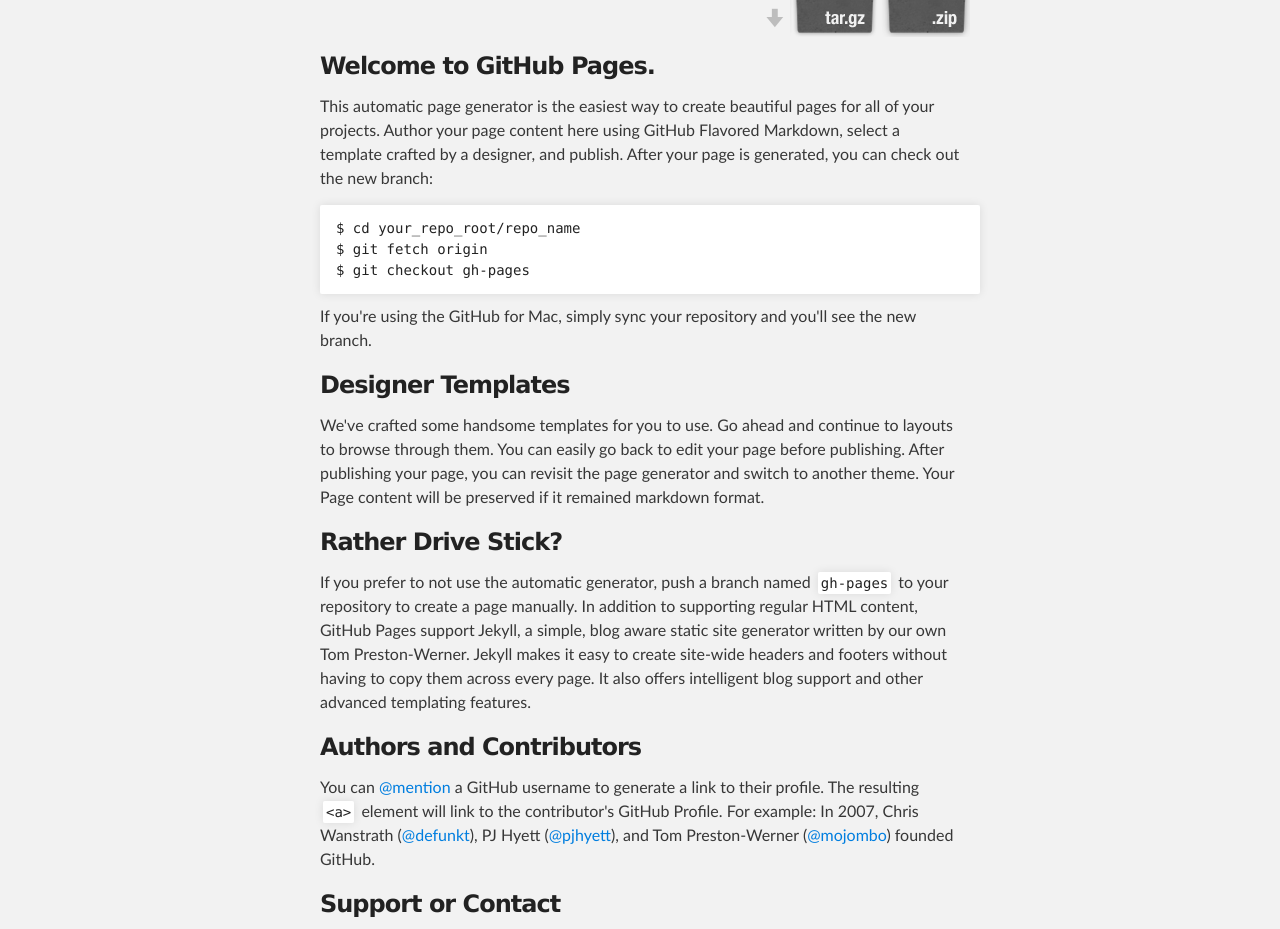
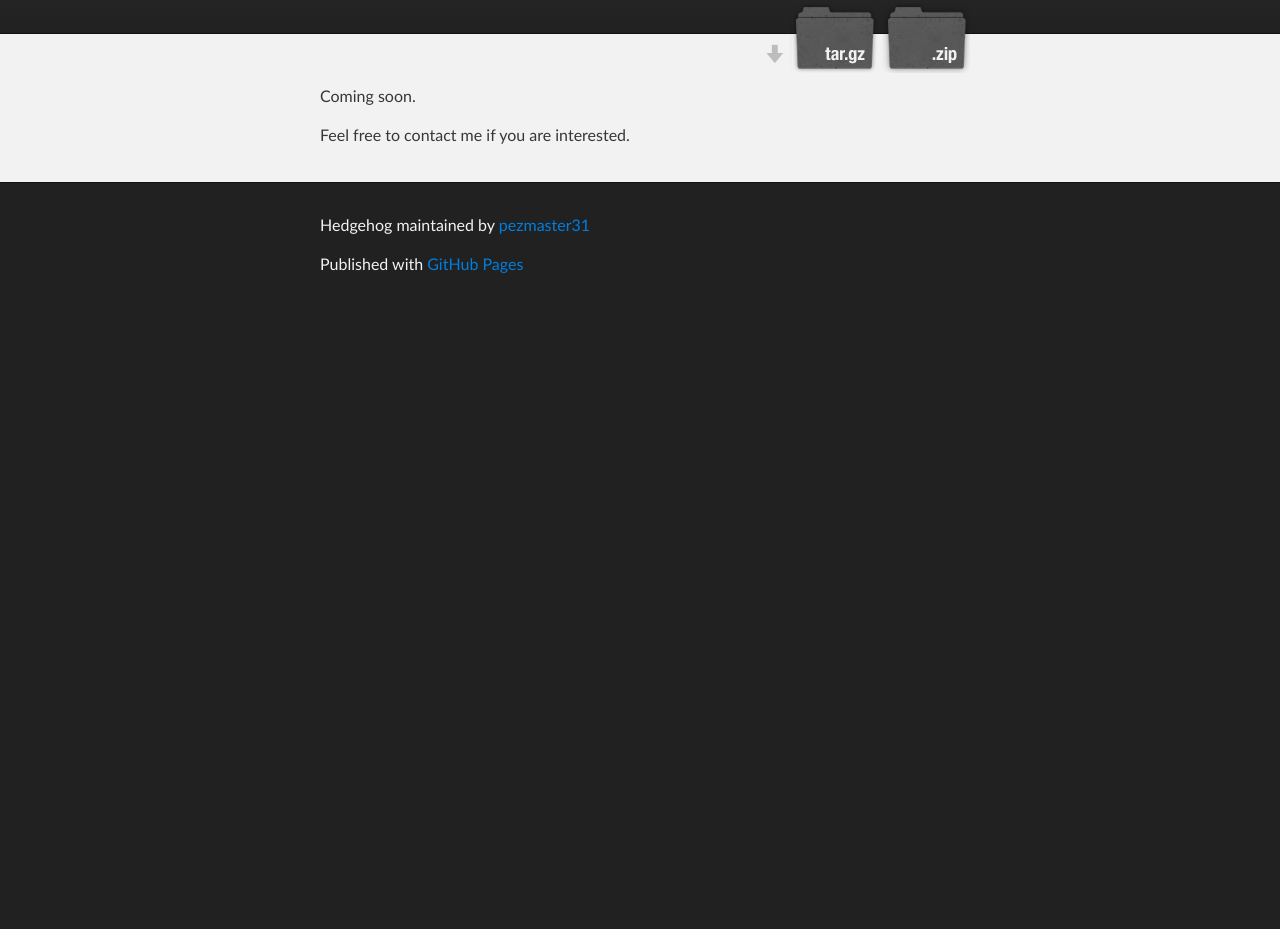
Before and after one commit to pezmaster31/hedgehog, a plain HTML site: page index.html in a window 1280 px wide. Shown: the part 176-1105 px from the top of the page. After the commit the page ends 800 px from the top, so only its background shows below. Drawn offline with Linux system fonts and the light colour scheme.

```diff
--- a/index.html
+++ b/index.html
@@ -4,7 +4,7 @@
   <head>
     <meta charset='utf-8' />
     <meta http-equiv="X-UA-Compatible" content="chrome=1" />
-    <meta name="description" content="Hedgehog : " />
+    <meta name="description" content="Hedgehog : Scalable &amp; intuitive variant visualization" />
 
     <link rel="stylesheet" type="text/css" media="screen" href="stylesheets/stylesheet.css">
 
@@ -19,7 +19,7 @@
           <a id="forkme_banner" href="https://github.com/pezmaster31/hedgehog">View on GitHub</a>
 
           <h1 id="project_title">Hedgehog</h1>
-          <h2 id="project_tagline"></h2>
+          <h2 id="project_tagline">Scalable &amp; intuitive variant visualization</h2>
 
             <section id="downloads">
               <a class="zip_download_link" href="https://github.com/pezmaster31/hedgehog/zipball/master">Download this project as a .zip file</a>
@@ -31,37 +31,9 @@
     <!-- MAIN CONTENT -->
     <div id="main_content_wrap" class="outer">
       <section id="main_content" class="inner">
-        <h3>
-<a name="welcome-to-github-pages" class="anchor" href="#welcome-to-github-pages"><span class="octicon octicon-link"></span></a>Welcome to GitHub Pages.</h3>
+        <p>Coming soon. </p>
 
-<p>This automatic page generator is the easiest way to create beautiful pages for all of your projects. Author your page content here using GitHub Flavored Markdown, select a template crafted by a designer, and publish. After your page is generated, you can check out the new branch:</p>
-
-<pre><code>$ cd your_repo_root/repo_name
-$ git fetch origin
-$ git checkout gh-pages
-</code></pre>
-
-<p>If you're using the GitHub for Mac, simply sync your repository and you'll see the new branch.</p>
-
-<h3>
-<a name="designer-templates" class="anchor" href="#designer-templates"><span class="octicon octicon-link"></span></a>Designer Templates</h3>
-
-<p>We've crafted some handsome templates for you to use. Go ahead and continue to layouts to browse through them. You can easily go back to edit your page before publishing. After publishing your page, you can revisit the page generator and switch to another theme. Your Page content will be preserved if it remained markdown format.</p>
-
-<h3>
-<a name="rather-drive-stick" class="anchor" href="#rather-drive-stick"><span class="octicon octicon-link"></span></a>Rather Drive Stick?</h3>
-
-<p>If you prefer to not use the automatic generator, push a branch named <code>gh-pages</code> to your repository to create a page manually. In addition to supporting regular HTML content, GitHub Pages support Jekyll, a simple, blog aware static site generator written by our own Tom Preston-Werner. Jekyll makes it easy to create site-wide headers and footers without having to copy them across every page. It also offers intelligent blog support and other advanced templating features.</p>
-
-<h3>
-<a name="authors-and-contributors" class="anchor" href="#authors-and-contributors"><span class="octicon octicon-link"></span></a>Authors and Contributors</h3>
-
-<p>You can <a href="https://github.com/blog/821" class="user-mention">@mention</a> a GitHub username to generate a link to their profile. The resulting <code>&lt;a&gt;</code> element will link to the contributor's GitHub Profile. For example: In 2007, Chris Wanstrath (<a href="https://github.com/defunkt" class="user-mention">@defunkt</a>), PJ Hyett (<a href="https://github.com/pjhyett" class="user-mention">@pjhyett</a>), and Tom Preston-Werner (<a href="https://github.com/mojombo" class="user-mention">@mojombo</a>) founded GitHub.</p>
-
-<h3>
-<a name="support-or-contact" class="anchor" href="#support-or-contact"><span class="octicon octicon-link"></span></a>Support or Contact</h3>
-
-<p>Having trouble with Pages? Check out the documentation at <a href="http://help.github.com/pages">http://help.github.com/pages</a> or contact <a href="mailto:support@github.com">support@github.com</a> and we’ll help you sort it out.</p>
+<p>Feel free to contact me if you are interested.</p>
       </section>
     </div>
 
```
Also changed, not shown: params.json (+1 -1 lines).
